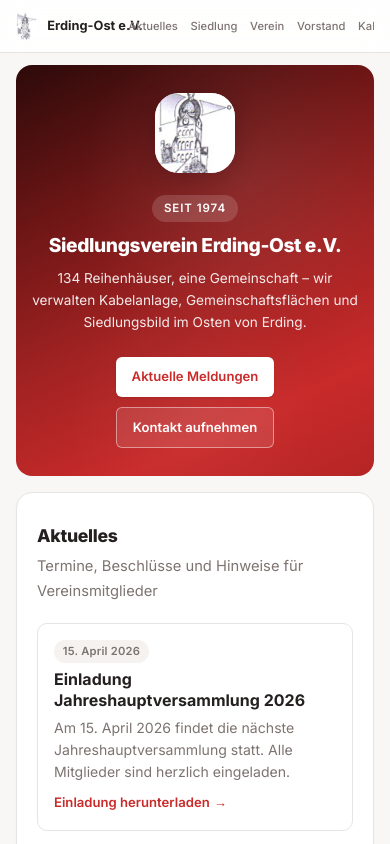
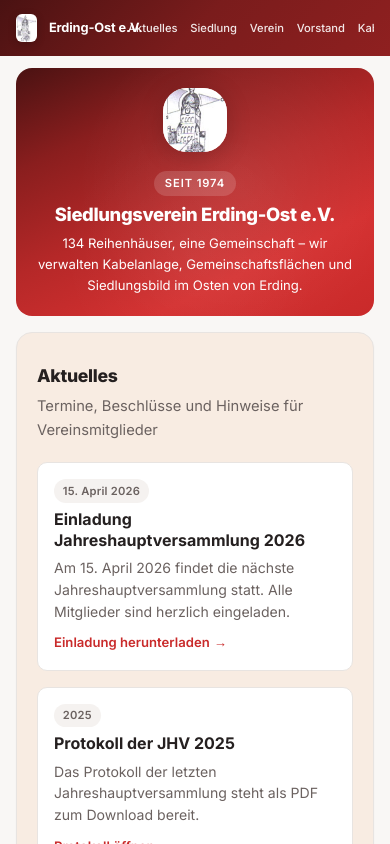
Before and after one commit to michi11235813-lgtm/erding-ost, a Next.js app: page / in a window 390 px wide. Shown: the top 844 px of the page. Built offline with nearby package versions, Linux system fonts and the light colour scheme.

Commit message:
WCAG-Kontrast-Audit, neue Section-Farben (Apricot/Sky), Lärm-Link entfernt

```diff
--- a/src/app/globals.css
+++ b/src/app/globals.css
@@ -7,14 +7,16 @@
   --c-gray-100: #f5f2f0;
   --c-gray-200: #e8e4e1;
   --c-gray-300: #dbd6d3;
-  --c-gray-500: #a89e9a;
-  --c-gray-600: #7d7370;
+  --c-gray-500: #7e7471;
+  --c-gray-600: #6b6260;
   --c-gray-700: #4a4240;
   --c-gray-900: #252020;
   --c-primary: #c92a2a;
   --c-primary-dark: #a11e1e;
   --c-primary-light: #ffe3e3;
   --c-primary-50: #f0ebe4;
+  --c-section: #f8ece2;
+  --c-section-alt: #e4edf5;
   --c-secondary: #862323;
   --c-secondary-light: #fde8e8;
   --c-teal: #087f5b;
@@ -40,35 +42,26 @@
 .container { max-width: var(--max-w); margin: 0 auto; padding: 0 1.25rem; }
 
 /* ── Header ── */
-.header { position: sticky; top: 0; z-index: 100; background: rgba(255,255,255,.88); backdrop-filter: blur(14px) saturate(180%); border-bottom: 1px solid var(--c-gray-200); }
-.header__inner { display: flex; align-items: center; justify-content: space-between; height: 60px; }
-.header__brand { display: flex; align-items: center; gap: .65rem; }
-.header__brand img { width: 36px; height: 36px; border-radius: var(--r-sm); object-fit: cover; }
-.header__name { font-weight: 700; font-size: .95rem; color: var(--c-gray-900); white-space: nowrap; }
+.header { position: sticky; top: 0; z-index: 100; background: linear-gradient(135deg, #4a1212 0%, #7a1c1c 50%, #8f2020 100%); border-bottom: none; }
+.header__inner { display: flex; align-items: center; justify-content: space-between; height: 64px; }
+.header__brand { display: flex; align-items: center; gap: .75rem; }
+.header__brand img { width: 38px; height: 38px; border-radius: var(--r-sm); object-fit: cover; box-shadow: 0 2px 8px rgba(0,0,0,.2); }
+.header__name { font-weight: 700; font-size: 1.05rem; color: #fff; white-space: nowrap; letter-spacing: -.01em; }
 .header__nav { display: flex; gap: .15rem; }
-.header__nav a { padding: .4rem .7rem; border-radius: var(--r-sm); font-size: .82rem; font-weight: 500; color: var(--c-gray-600); transition: background .15s, color .15s; }
-.header__nav a:hover { background: var(--c-gray-100); color: var(--c-gray-900); }
+.header__nav a { padding: .4rem .7rem; border-radius: var(--r-sm); font-size: .82rem; font-weight: 500; color: rgba(255,255,255,.9); transition: background .15s, color .15s; }
+.header__nav a:hover { background: rgba(255,255,255,.12); color: #fff; }
 
 /* ── Hero ── */
-.hero { margin: 2rem 0 0; padding: 3.5rem 2.5rem; border-radius: var(--r-xl); background: linear-gradient(155deg, #2d0a0a 0%, #6b1515 28%, #a12222 55%, #c92a2a 80%, #b52525 100%); color: #fff; position: relative; overflow: hidden; }
+.hero { margin: 1.25rem 0 0; padding: 2rem 2.5rem; border-radius: var(--r-xl); background: linear-gradient(155deg, #4a1212 0%, #8a1e1e 25%, #b52828 50%, #d43030 75%, #c92a2a 100%); color: #fff; position: relative; overflow: hidden; }
 .hero::before { content: ""; position: absolute; top: -60px; right: -40px; width: 350px; height: 350px; background: radial-gradient(circle, rgba(255,255,255,.07) 0%, transparent 65%); border-radius: 50%; }
 .hero::after { content: ""; position: absolute; bottom: -80px; left: 10%; width: 280px; height: 280px; background: radial-gradient(circle, rgba(255,255,255,.04) 0%, transparent 65%); border-radius: 50%; }
-.hero__inner { position: relative; z-index: 1; display: flex; align-items: center; gap: 2.5rem; }
+.hero__inner { position: relative; z-index: 1; display: flex; align-items: center; gap: 2rem; }
 .hero__text { flex: 1; min-width: 0; }
-.hero__logo { width: 160px; height: 160px; border-radius: var(--r-xl); overflow: hidden; background: rgba(255,255,255,.92); box-shadow: 0 4px 24px rgba(0,0,0,.18); flex-shrink: 0; }
+.hero__logo { width: 120px; height: 120px; border-radius: var(--r-xl); overflow: hidden; background: rgba(255,255,255,.92); box-shadow: 0 4px 24px rgba(0,0,0,.18); flex-shrink: 0; }
 .hero__logo img { width: 100%; height: 100%; object-fit: cover; }
-.hero__badge { display: inline-block; padding: .25rem .75rem; background: rgba(255,255,255,.15); border-radius: 999px; font-size: .72rem; font-weight: 600; letter-spacing: .08em; text-transform: uppercase; margin-bottom: .75rem; }
-.hero h1 { font-size: clamp(1.75rem, 4vw, 2.5rem); font-weight: 800; line-height: 1.15; letter-spacing: -.02em; }
-.hero__sub { margin-top: .75rem; font-size: 1.05rem; opacity: .9; line-height: 1.6; }
-.hero__actions { margin-top: 1.5rem; display: flex; flex-wrap: wrap; gap: .65rem; }
-.btn { display: inline-flex; align-items: center; gap: .35rem; padding: .65rem 1.2rem; border-radius: var(--r-sm); font-size: .88rem; font-weight: 600; cursor: pointer; transition: transform .15s ease, box-shadow .15s ease, background .15s ease, border-color .15s ease; }
-.btn:hover { transform: translateY(-2px) scale(1.03); }
-.btn:active { transform: translateY(0) scale(.98); }
-.btn:focus-visible { outline: 2px solid var(--c-primary-dark); outline-offset: 2px; }
-.btn--white { background: #fff; color: var(--c-primary); box-shadow: var(--shadow-sm); }
-.btn--white:hover { box-shadow: var(--shadow-md); background: #fef2f2; }
-.btn--ghost { border: 1.5px solid rgba(255,255,255,.45); color: #fff; background: rgba(255,255,255,.1); }
-.btn--ghost:hover { background: rgba(255,255,255,.2); border-color: rgba(255,255,255,.7); }
+.hero__badge { display: inline-block; padding: .2rem .65rem; background: rgba(255,255,255,.15); border-radius: 999px; font-size: .7rem; font-weight: 600; letter-spacing: .08em; text-transform: uppercase; margin-bottom: .5rem; }
+.hero h1 { font-size: clamp(1.5rem, 3.5vw, 2.1rem); font-weight: 800; line-height: 1.15; letter-spacing: -.02em; }
+.hero__sub { margin-top: .5rem; font-size: .95rem; line-height: 1.6; }
 
 /* ── Contact ── */
 .contact-grid { display: grid; grid-template-columns: repeat(auto-fill, minmax(260px, 1fr)); gap: 1rem; }
@@ -81,8 +74,8 @@
 .contact-card__email { font-size: .85rem; color: var(--c-primary); margin-top: .35rem; }
 
 /* ── Section ── */
-.section { margin-top: 1.25rem; padding: 2.5rem 2rem; background: var(--c-white); border-radius: var(--r-xl); border: 1px solid var(--c-gray-200); box-shadow: var(--shadow-xs); }
-.section--alt { background: var(--c-primary-50); }
+.section { margin-top: 1.25rem; padding: 2.5rem 2rem; background: var(--c-section); border-radius: var(--r-xl); border: 1px solid var(--c-gray-200); box-shadow: var(--shadow-xs); }
+.section--alt { background: var(--c-section-alt); }
 .section__header { margin-bottom: 1.25rem; }
 .section__title { font-size: 1.4rem; font-weight: 750; letter-spacing: -.015em; }
 h1.section__title { font-size: 1.8rem; }
@@ -220,18 +213,17 @@
   .container { padding: 0 1rem; }
 
   /* Header: scrollbare Nav */
-  .header__inner { height: 52px; }
+  .header__inner { height: 56px; }
   .header__nav { gap: 0; overflow-x: auto; -webkit-overflow-scrolling: touch; scrollbar-width: none; flex-shrink: 1; min-width: 0; }
   .header__nav::-webkit-scrollbar { display: none; }
   .header__nav a { padding: .35rem .5rem; font-size: .78rem; white-space: nowrap; flex-shrink: 0; }
 
   /* Hero */
-  .hero { margin-top: .75rem; padding: 2rem 1.25rem; border-radius: var(--r-lg); }
-  .hero__inner { flex-direction: column; text-align: center; gap: 1.25rem; }
-  .hero__logo { width: 100px; height: 100px; }
-  .hero__actions { justify-content: center; }
-  .hero h1 { font-size: 1.4rem; }
-  .hero__sub { font-size: .92rem; }
+  .hero { margin-top: .75rem; padding: 1.5rem 1.25rem; border-radius: var(--r-lg); }
+  .hero__inner { flex-direction: column; text-align: center; gap: 1rem; }
+  .hero__logo { width: 80px; height: 80px; }
+  .hero h1 { font-size: 1.3rem; }
+  .hero__sub { font-size: .88rem; }
 
   /* Sections */
   .section { padding: 1.75rem 1.25rem; margin-top: 1rem; border-radius: var(--r-lg); }
@@ -263,10 +255,10 @@
   .header__brand img { width: 28px; height: 28px; }
   .header__name { font-size: .8rem; }
   .header__nav a { font-size: .7rem; padding: .3rem .4rem; }
-  .hero { padding: 1.75rem 1rem; }
-  .hero__logo { width: 80px; height: 80px; }
-  .hero h1 { font-size: 1.2rem; }
-  .hero__sub { font-size: .85rem; }
+  .hero { padding: 1.25rem 1rem; }
+  .hero__logo { width: 64px; height: 64px; }
+  .hero h1 { font-size: 1.15rem; }
+  .hero__sub { font-size: .82rem; }
   .btn { padding: .55rem 1rem; font-size: .82rem; }
   .section__title { font-size: 1.1rem; }
   h1.section__title { font-size: 1.3rem; }
--- a/src/app/page.tsx
+++ b/src/app/page.tsx
@@ -186,7 +186,6 @@
             <a href="#kabel">Kabelanlage</a>
             <a href="#dokumente">Dokumente</a>
             <a href="#rueckblicke">Rückblicke</a>
-            <a href="#laermschutz">Lärm</a>
             <a href="#kontakt">Kontakt</a>
           </nav>
         </div>
@@ -197,7 +196,7 @@
         <section className="hero">
           <div className="hero__inner">
             <div className="hero__logo">
-              <Image src="/logo.jpg" alt="Vereinslogo Siedlungsverein Erding-Ost" width={160} height={160} priority />
+              <Image src="/logo.jpg" alt="Vereinslogo Siedlungsverein Erding-Ost" width={120} height={120} priority />
             </div>
             <div className="hero__text">
               <span className="hero__badge">Seit 1974</span>
@@ -206,10 +205,6 @@
                 134 Reihenhäuser, eine Gemeinschaft – wir verwalten Kabelanlage,
                 Gemeinschaftsflächen und Siedlungsbild im Osten von Erding.
               </p>
-              <div className="hero__actions">
-                <a href="#aktuelles" className="btn btn--white">Aktuelle Meldungen</a>
-                <a href="#kontakt" className="btn btn--ghost">Kontakt aufnehmen</a>
-              </div>
             </div>
           </div>
         </section>
@@ -509,7 +504,7 @@
         </section>
 
         {/* ── Kontakt ── */}
-        <section id="kontakt" className="section">
+        <section id="kontakt" className="section section--alt">
           <div className="section__header">
             <h2 className="section__title">Kontakt</h2>
             <p className="section__desc">Fragen, Anregungen oder Störungsmeldungen</p>
```
